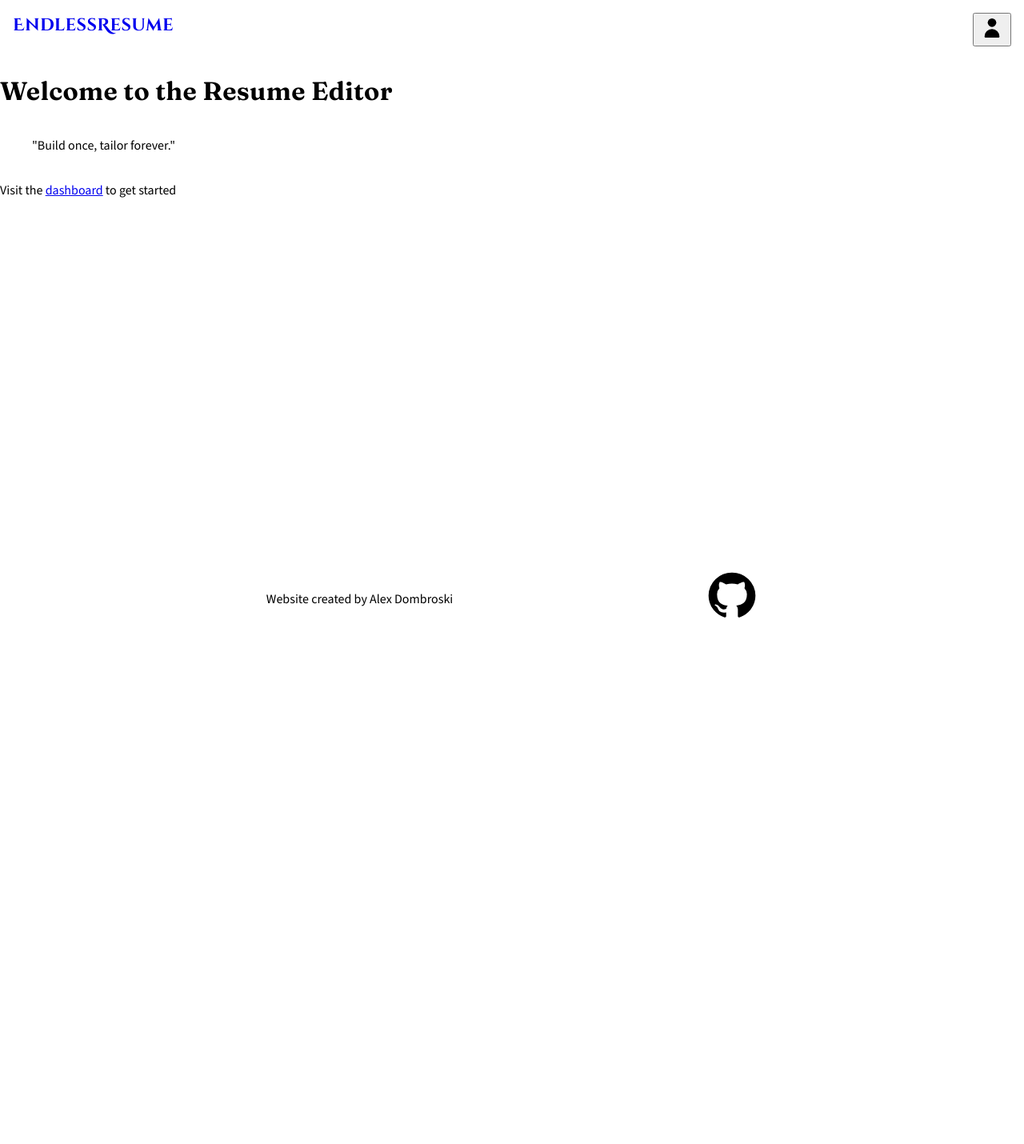
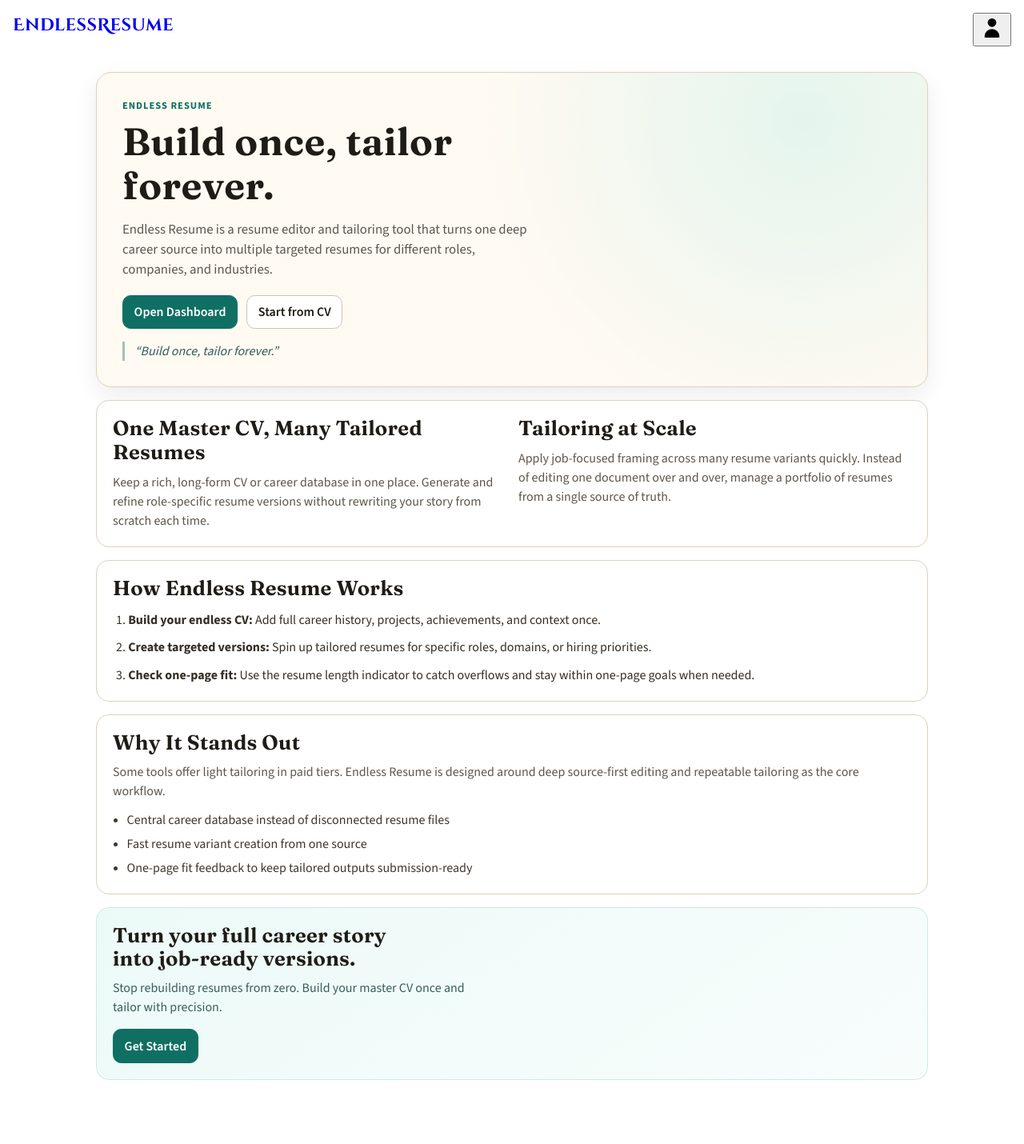
Before and after one commit to alexanderdombroski/resume-project, a SvelteKit app in the folder packages/bakeoff1/: page / in a window 1280 px wide. Shown: the top 1430 px of the page at 80% size. Before the commit the page ends 864 px from the top, so only its background shows below. Built offline with nearby package versions, Linux system fonts and the light colour scheme.

Commit message:
feat: add landing page

```diff
--- a/packages/bakeoff1/src/routes/+layout.svelte
+++ b/packages/bakeoff1/src/routes/+layout.svelte
@@ -9,6 +9,11 @@
 
 <svelte:head>
   <link rel="icon" href={favicon} />
+  <title>Endless Resume | Build once, tailor forever.</title>
+  <meta
+    name="description"
+    content="Endless Resume helps you build one complete CV and instantly tailor many targeted resumes, with one-page fit guidance built in."
+  />
 </svelte:head>
 
 <div class="contents">
--- a/packages/bakeoff1/src/routes/+page.svelte
+++ b/packages/bakeoff1/src/routes/+page.svelte
@@ -1,8 +1,225 @@
-<script>
+<script lang="ts">
   import { resolve } from '$app/paths';
 </script>
 
-<h1>Welcome to the Resume Editor</h1>
-<blockquote>"Build once, tailor forever."</blockquote>
+<main class="landing">
+  <section class="hero">
+    <p class="eyebrow">Endless Resume</p>
+    <h1>Build once, tailor forever.</h1>
+    <p class="lead">
+      Endless Resume is a resume editor and tailoring tool that turns one deep career source into
+      multiple targeted resumes for different roles, companies, and industries.
+    </p>
 
-<p>Visit the <a href={resolve('/dashboard')}>dashboard</a> to get started</p>
+    <div class="hero-cta">
+      <a class="btn primary" href={resolve('/dashboard')}>Open Dashboard</a>
+      <a class="btn" href={resolve('/editor')}>Start from CV</a>
+    </div>
+
+    <blockquote>“Build once, tailor forever.”</blockquote>
+  </section>
+
+  <section class="panel value-grid" aria-label="Core value">
+    <article>
+      <h2>One Master CV, Many Tailored Resumes</h2>
+      <p>
+        Keep a rich, long-form CV or career database in one place. Generate and refine role-specific
+        resume versions without rewriting your story from scratch each time.
+      </p>
+    </article>
+    <article>
+      <h2>Tailoring at Scale</h2>
+      <p>
+        Apply job-focused framing across many resume variants quickly. Instead of editing one
+        document over and over, manage a portfolio of resumes from a single source of truth.
+      </p>
+    </article>
+  </section>
+
+  <section class="panel workflow" aria-label="How it works">
+    <h2>How Endless Resume Works</h2>
+    <ol>
+      <li>
+        <strong>Build your endless CV:</strong>
+        Add full career history, projects, achievements, and context once.
+      </li>
+      <li>
+        <strong>Create targeted versions:</strong>
+        Spin up tailored resumes for specific roles, domains, or hiring priorities.
+      </li>
+      <li>
+        <strong>Check one-page fit:</strong>
+        Use the resume length indicator to catch overflows and stay within one-page goals when needed.
+      </li>
+    </ol>
+  </section>
+
+  <section class="panel compare" aria-label="Why it stands out">
+    <h2>Why It Stands Out</h2>
+    <p>
+      Some tools offer light tailoring in paid tiers. Endless Resume is designed around deep
+      source-first editing and repeatable tailoring as the core workflow.
+    </p>
+    <ul>
+      <li>Central career database instead of disconnected resume files</li>
+      <li>Fast resume variant creation from one source</li>
+      <li>One-page fit feedback to keep tailored outputs submission-ready</li>
+    </ul>
+  </section>
+
+  <section class="final-cta">
+    <h2>Turn your full career story into job-ready versions.</h2>
+    <p>Stop rebuilding resumes from zero. Build your master CV once and tailor with precision.</p>
+    <a class="btn primary" href={resolve('/dashboard')}>Get Started</a>
+  </section>
+</main>
+
+<style>
+  .landing {
+    --ink: #1f1c17;
+    --muted: #5e564b;
+    --line: #ddd1c0;
+    --surface: #fffaf2;
+    --surface-2: #fff;
+    --accent: #0f6f63;
+
+    max-width: 1040px;
+    margin: 0 auto 4rem;
+    padding: 1rem 1.25rem 0;
+    color: var(--ink);
+  }
+
+  .hero {
+    background:
+      radial-gradient(circle at 85% 15%, rgb(196 239 232 / 45%) 0%, rgb(255 250 242 / 95%) 42%),
+      var(--surface);
+    border: 1px solid var(--line);
+    border-radius: 1.2rem;
+    padding: 2rem;
+    box-shadow: 0 10px 28px rgb(31 28 23 / 8%);
+  }
+
+  .eyebrow {
+    margin: 0;
+    color: var(--accent);
+    text-transform: uppercase;
+    letter-spacing: 0.08em;
+    font-size: 0.78rem;
+    font-weight: 700;
+  }
+
+  h1 {
+    margin: 0.45rem 0 0;
+    font-size: clamp(2rem, 4vw, 3rem);
+    max-width: 16ch;
+  }
+
+  .lead {
+    margin: 0.9rem 0 0;
+    color: var(--muted);
+    max-width: 62ch;
+    font-size: 1.05rem;
+  }
+
+  .hero-cta {
+    margin-top: 1.2rem;
+    display: flex;
+    flex-wrap: wrap;
+    gap: 0.7rem;
+  }
+
+  .btn {
+    display: inline-flex;
+    align-items: center;
+    justify-content: center;
+    border: 1px solid #cfc2af;
+    border-radius: 0.65rem;
+    background: #fff;
+    color: var(--ink);
+    padding: 0.52rem 0.85rem;
+    text-decoration: none;
+    font-weight: 600;
+  }
+
+  .btn.primary {
+    background: var(--accent);
+    border-color: var(--accent);
+    color: #fff;
+  }
+
+  blockquote {
+    margin: 1rem 0 0;
+    padding-left: 0.8rem;
+    border-left: 3px solid rgb(15 111 99 / 40%);
+    color: #2f5e57;
+    font-style: italic;
+  }
+
+  .panel {
+    margin-top: 1rem;
+    border: 1px solid var(--line);
+    border-radius: 1rem;
+    background: var(--surface-2);
+    padding: 1.25rem;
+  }
+
+  .value-grid {
+    display: grid;
+    grid-template-columns: repeat(auto-fit, minmax(260px, 1fr));
+    gap: 1rem;
+  }
+
+  h2 {
+    margin: 0;
+    font-size: clamp(1.3rem, 2.5vw, 1.6rem);
+  }
+
+  .panel p {
+    margin: 0.65rem 0 0;
+    color: var(--muted);
+  }
+
+  .workflow ol {
+    margin: 0.8rem 0 0;
+    padding-left: 1.2rem;
+    display: grid;
+    gap: 0.65rem;
+    color: #372f24;
+  }
+
+  .compare ul {
+    margin: 0.75rem 0 0;
+    padding-left: 1.1rem;
+    display: grid;
+    gap: 0.35rem;
+    color: #3f372c;
+  }
+
+  .final-cta {
+    margin-top: 1rem;
+    border-radius: 1rem;
+    border: 1px solid #cfeae4;
+    background: linear-gradient(145deg, #ecfaf7 0%, #f8fdfc 100%);
+    padding: 1.25rem;
+  }
+
+  .final-cta h2 {
+    max-width: 22ch;
+  }
+
+  .final-cta p {
+    margin: 0.6rem 0 0.95rem;
+    color: #385f59;
+    max-width: 60ch;
+  }
+
+  @media (max-width: 680px) {
+    .hero {
+      padding: 1.25rem;
+    }
+
+    .btn {
+      width: 100%;
+    }
+  }
+</style>
```
